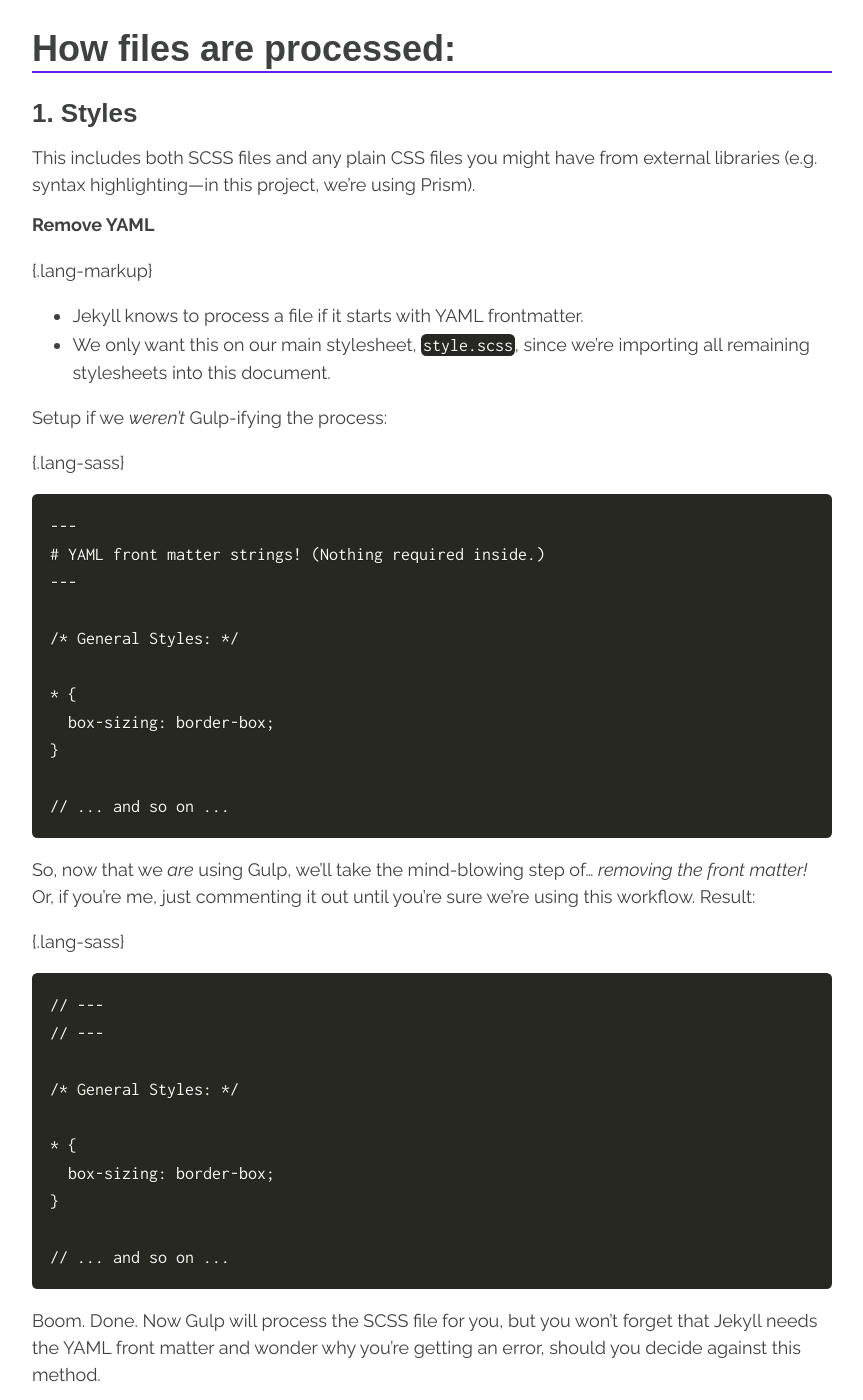
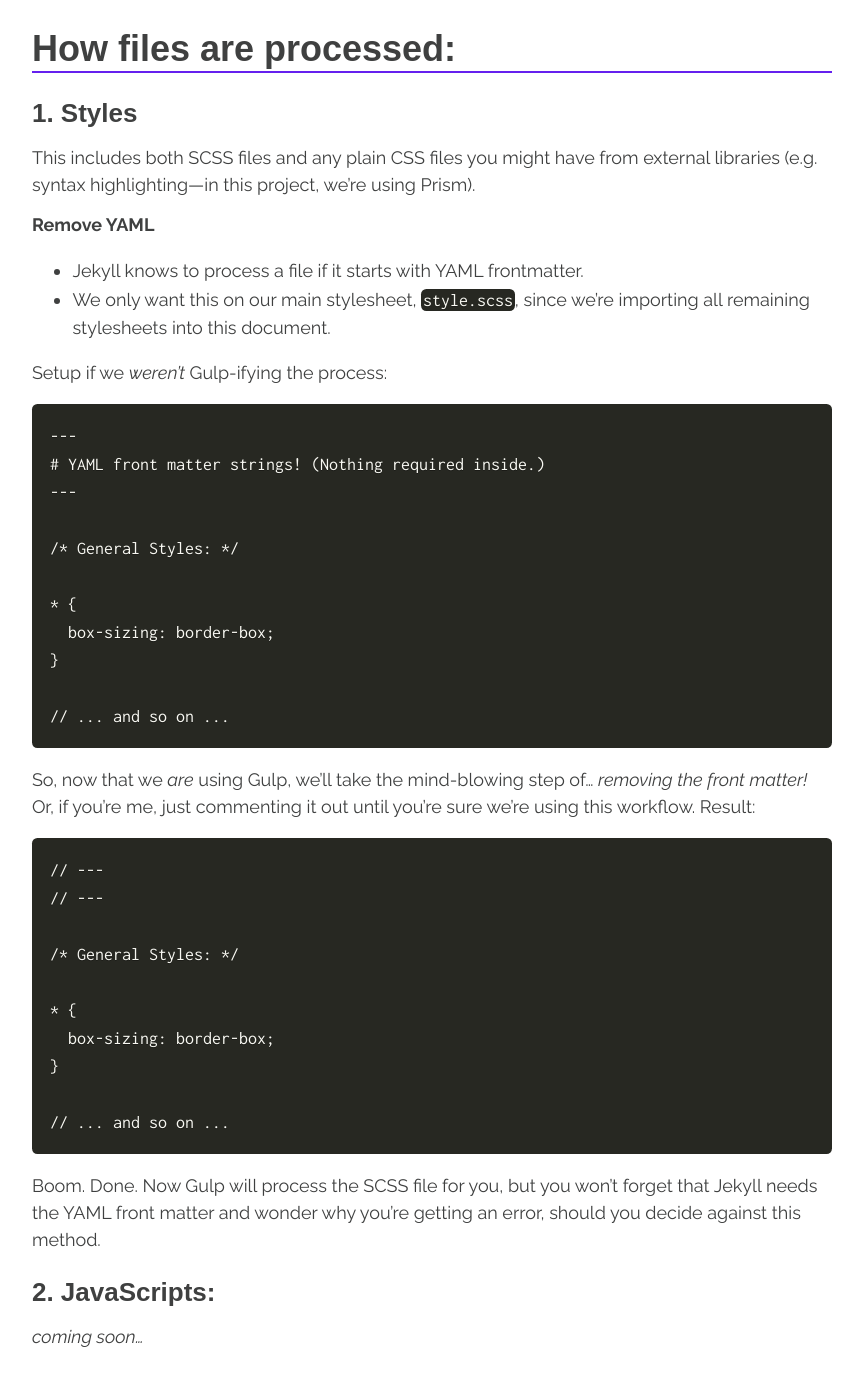
Before and after one commit to kbdonnally/jekyll-boilerplate, a Jekyll site: the page built from pages/gulp-workflow.md, in a window 1280 px wide and 1400 px high, scrolled down 8486 px. Shown: the whole window, without its empty margins (208-1071 px from the left). Built offline with Jekyll 4.4.1, drawn with Linux system fonts in a browser that asks for light colours; some web fonts are replaced.

Commit message:
Fix syntax errors when inserting classes in Markdown

````diff
--- a/pages/gulp-workflow.md
+++ b/pages/gulp-workflow.md
@@ -272,13 +272,13 @@ This includes both SCSS files and any plain CSS files you might have from extern
 
 #### Remove YAML
 
-{.lang-markup}
+{:.lang-markup}
 - Jekyll knows to process a file if it starts with YAML frontmatter.
 - We only want this on our main stylesheet, `style.scss`, since we're importing all remaining stylesheets into this document.
 
 Setup if we *weren't* Gulp-ifying the process:
 
-{.lang-sass}
+{:.lang-scss}
 ```
 ---
 # YAML front matter strings! (Nothing required inside.)
@@ -295,7 +295,7 @@ Setup if we *weren't* Gulp-ifying the process:
 
 So, now that we *are* using Gulp, we'll take the mind-blowing step of... *removing the front matter!* Or, if you're me, just commenting it out until you're sure we're using this workflow. Result:
 
-{.lang-sass}
+{:.lang-scss}
 ```
 // ---
 // ---
@@ -311,6 +311,6 @@ So, now that we *are* using Gulp, we'll take the mind-blowing step of... *removi
 
 Boom. Done. Now Gulp will process the SCSS file for you, but you won't forget that Jekyll needs the YAML front matter and wonder why you're getting an error, should you decide against this method.
 
-## 2. JavaScripts:
+### 2. JavaScripts:
 
 *coming soon...*
````
